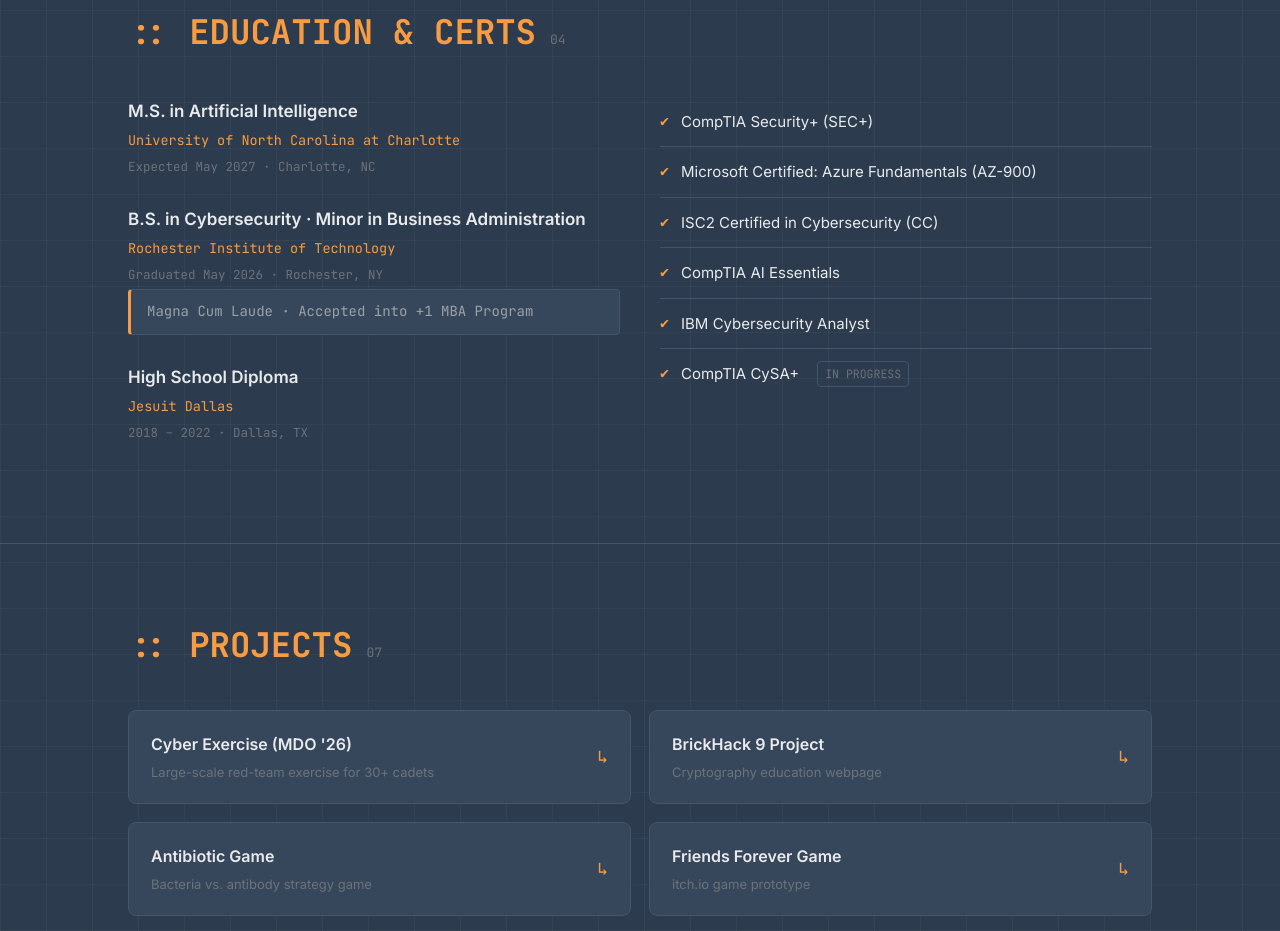
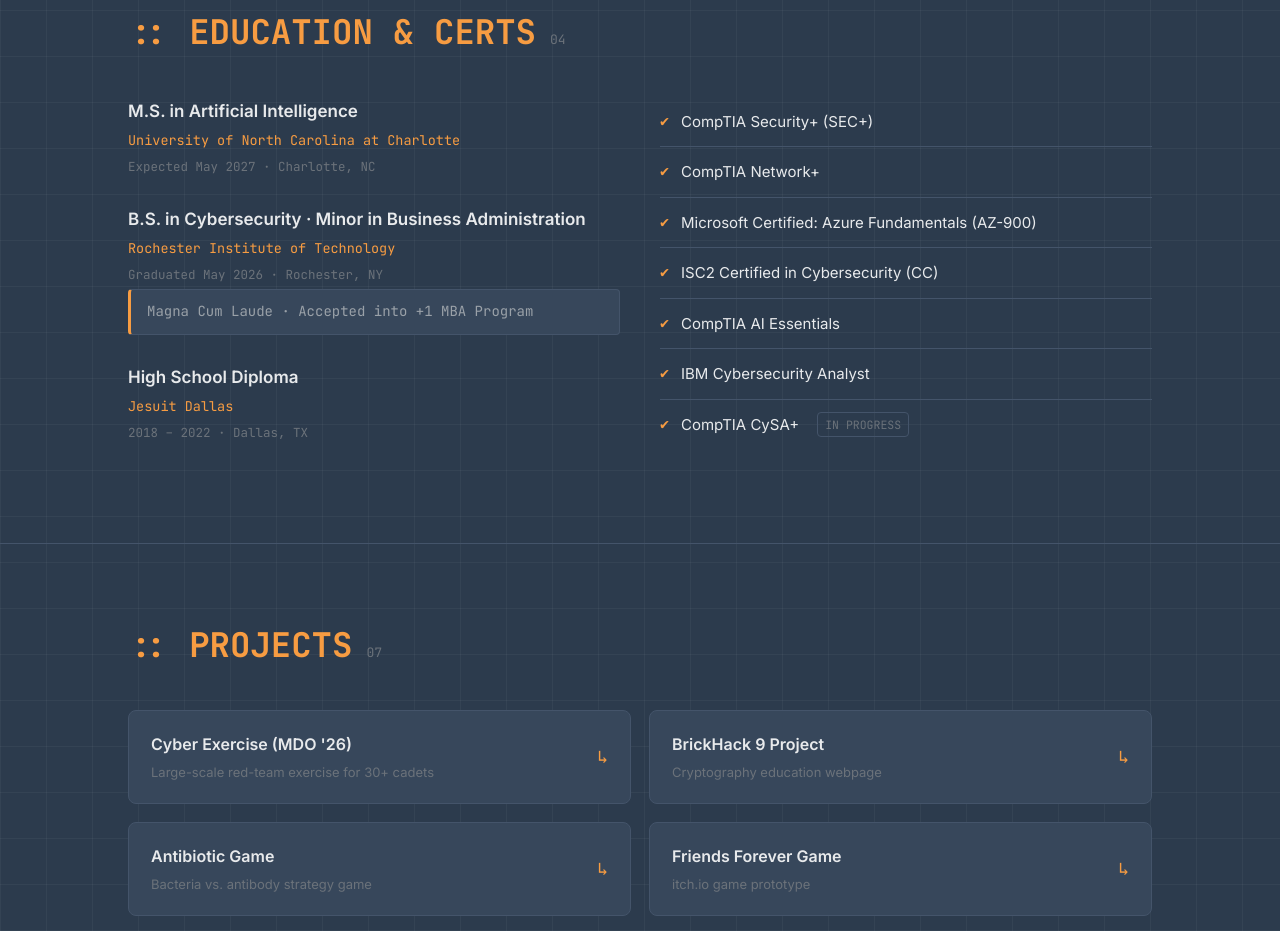
Before and after one commit to The-Trapp/The-Trapp.github.io, a plain HTML site: page index.html in a window 1280 px wide. Shown: the part 3164-4095 px from the top of the page. Drawn offline with Linux system fonts and the light colour scheme.

Commit message:
Add CompTIA Network+ to certifications

```diff
--- a/index.html
+++ b/index.html
@@ -634,6 +634,7 @@
         <div class="reveal">
           <ul class="cert-list">
             <li><span class="check">✔</span>CompTIA Security+ (SEC+)</li>
+            <li><span class="check">✔</span>CompTIA Network+</li>
             <li><span class="check">✔</span>Microsoft Certified: Azure Fundamentals (AZ-900)</li>
             <li><span class="check">✔</span>ISC2 Certified in Cybersecurity (CC)</li>
             <li><span class="check">✔</span>CompTIA AI Essentials</li>
```
